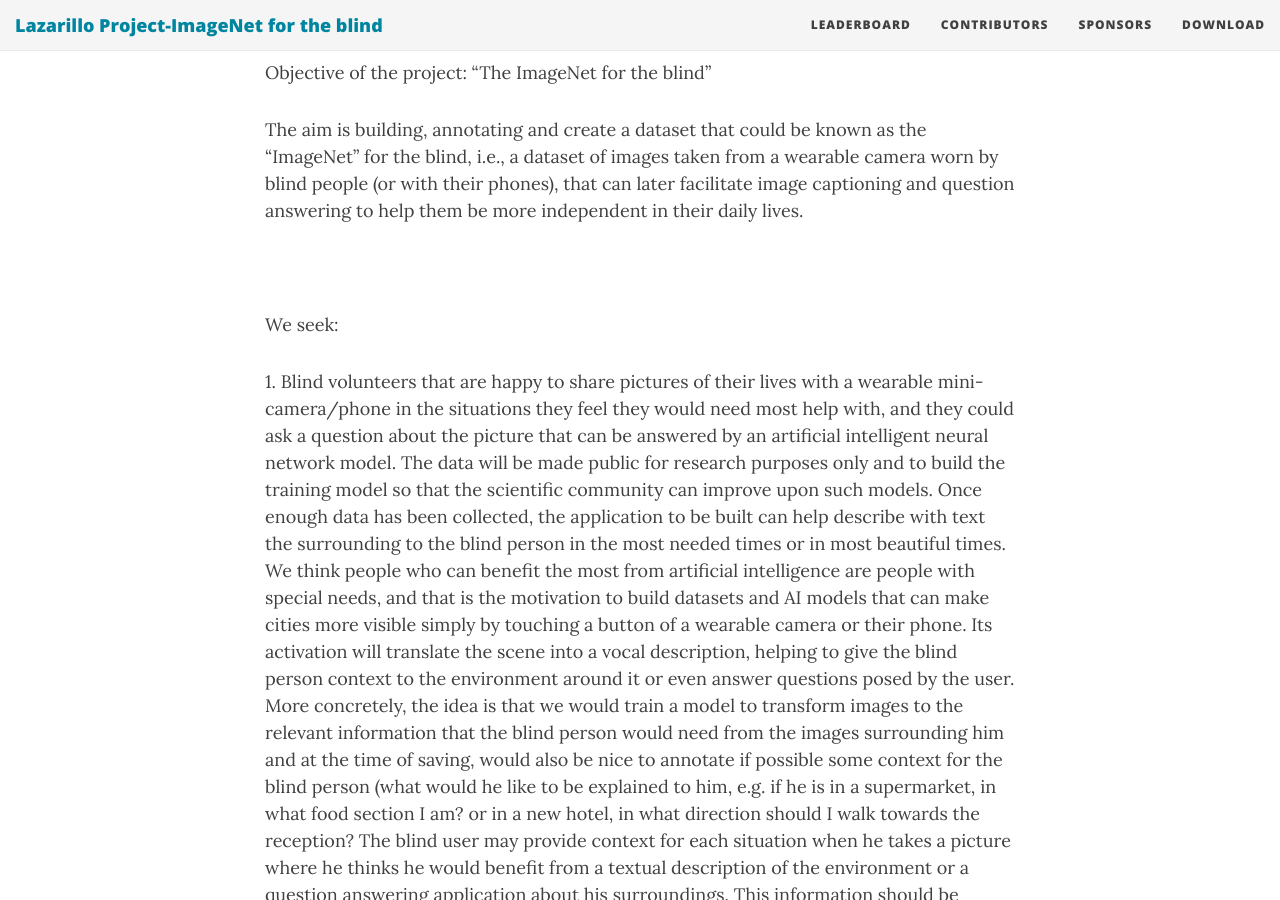
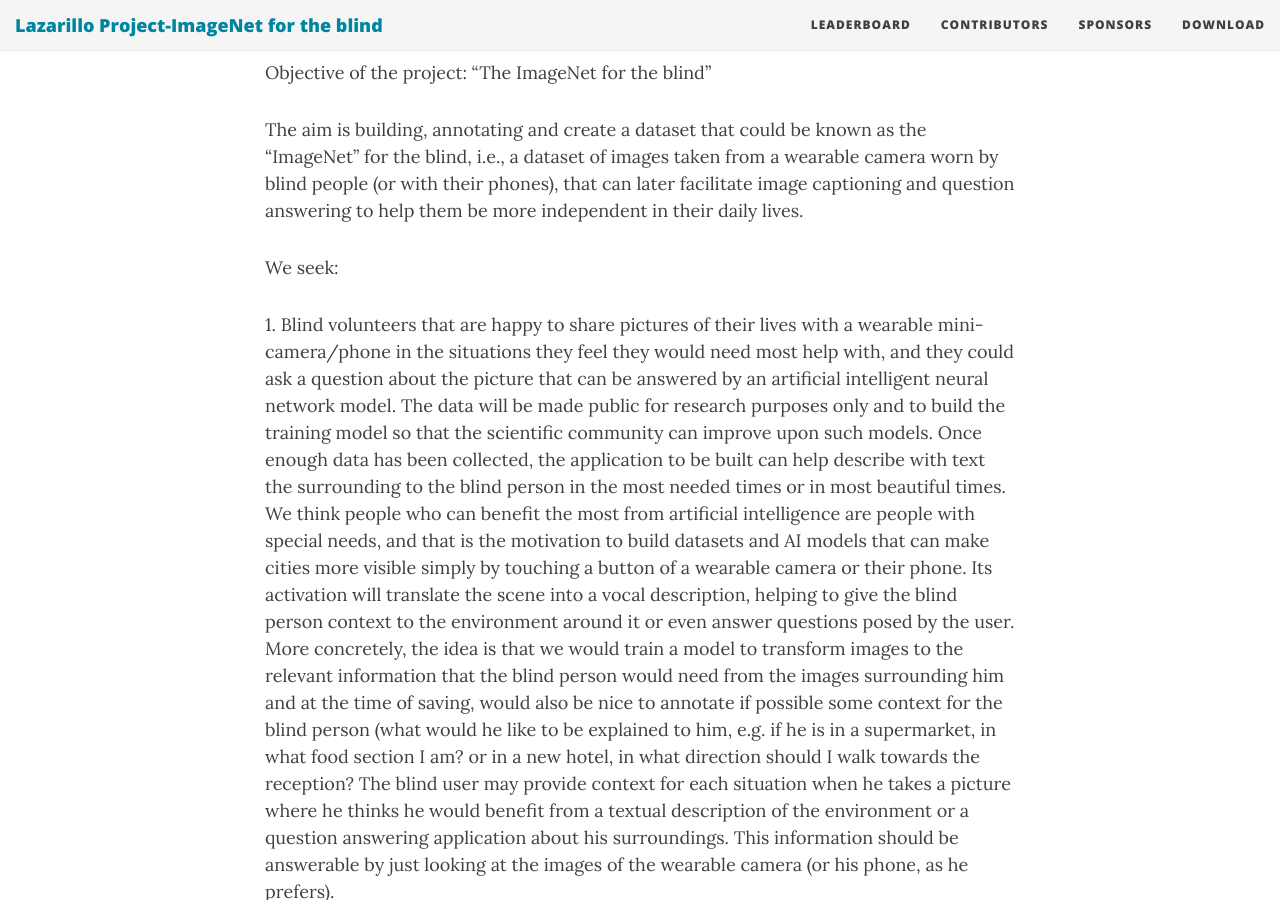
Before and after one commit to lazarilloproject/lazarilloproject.github.io, a Jekyll site: the page built from index.html, in a window 1280 px wide and 900 px high, scrolled down 501 px. Built offline with Jekyll 4.4.1, drawn with Linux system fonts in a browser that asks for light colours; nearby versions of some CDN libraries; the list of posts is cut into pages by our own code.

Commit message:
Update index.html

```diff
--- a/index.html
+++ b/index.html
@@ -19,7 +19,7 @@ for the blind, i.e., a dataset of images taken from a wearable camera
 worn by blind people (or with their phones), that can later
 facilitate image captioning and question answering to help them be
 more independent in their daily lives.</P>
-<P CLASS="western" STYLE="margin-bottom: 0in"><BR>
+<P CLASS="western" STYLE="margin-bottom: 0in">
 </P>
 <P CLASS="western" STYLE="margin-bottom: 0in">We seek:</P>
 <P CLASS="western" STYLE="margin-bottom: 0in">1. Blind volunteers
```
